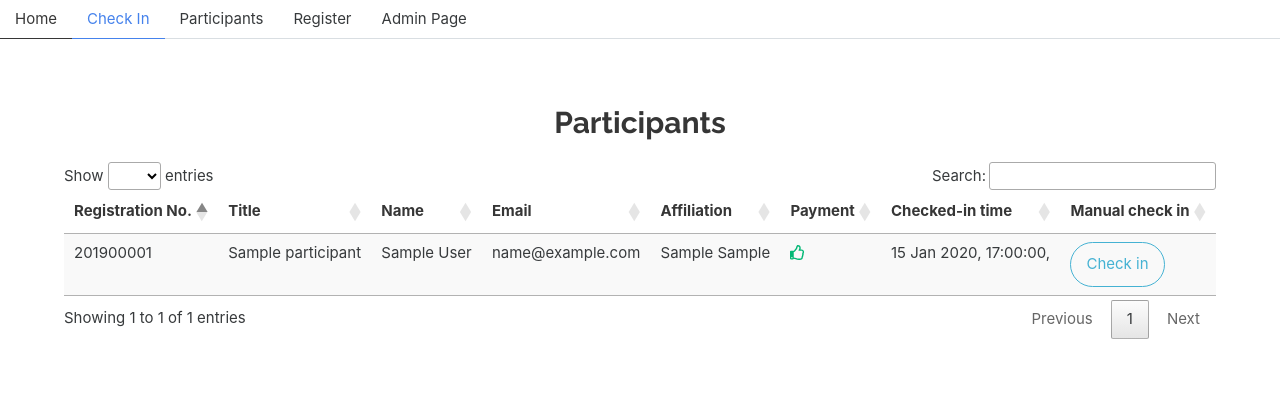
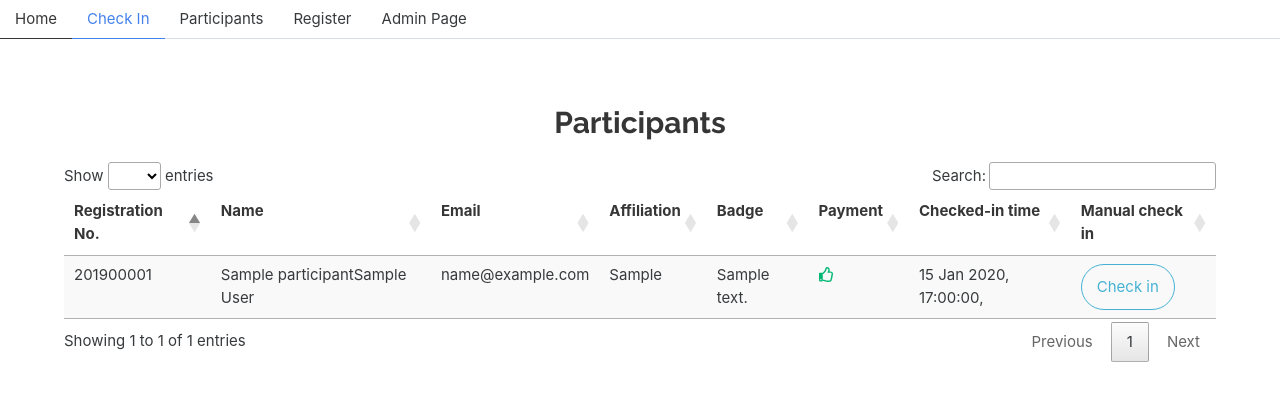
Before and after one commit to likit/anherf, a Flask app: page /register/list in a window 1280 px wide. Shown: the top 401 px of the page. Run offline with Flask 2, Linux system fonts and the light colour scheme; tables that the repository leaves empty hold one stand-in row (values such as "Sample post"); some libraries are stand-ins or nearby versions.

Commit message:
updated the participants table

```diff
--- a/app/templates/list.html
+++ b/app/templates/list.html
@@ -17,10 +17,10 @@
                 <table class="stripe" id="myTable">
                     <thead>
                     <th>Registration No.</th>
-                    <th>Title</th>
                     <th>Name</th>
                     <th>Email</th>
                     <th>Affiliation</th>
+                    <th>Badge</th>
                     <th>Payment</th>
                     <th>Checked-in time</th>
                     <th>Manual check in</th>
@@ -30,16 +30,11 @@
                     <tr>
                         <td>{{ '{}{:05}'.format(year,record.registers[-1].id) }}</td>
                         <td>
-                            {% if record.title %}
-                            {{record.title}}
-                            {% else %}
-                            {% endif %}
-                        </td>
-                        <td>
-                            {{ record.firstname }} {{ record.lastname }}
+                            {{ record.fullname }}
                         </td>
                         <td>{{ record.email }}</td>
-                        <td>{{record.faculty}} {{ record.affiliation }}</td>
+                        <td>{{ record.affiliation }}</td>
+                        <td>{{ record.role.desc }}</td>
                         {% if not record.registers[-1].payment_required or record.registers[-1].pay_status %}
                         <td><i class="far fa-thumbs-up has-text-success"></i></td>
                         {% else %}
@@ -95,7 +90,7 @@
 <script>
     $(document).ready(function () {
         $('#myTable').DataTable({
-            'pageLength': 1000,
+            'pageLength': 40,
         });
     });
 </script>
```
